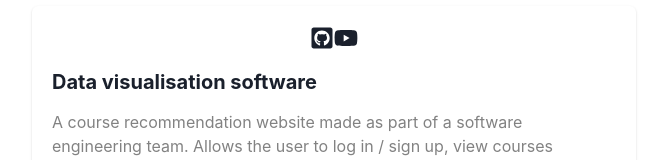
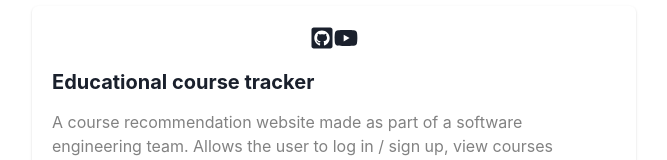
Before and after one commit to david-gasinski/portfolio, a Next.js app: page / in a window 1280 px wide. Shown: the part 1258-1418 px from the top of the page, without its empty margins (356-1023 px from the left). Built offline with nearby package versions, Linux system fonts and the light colour scheme.

Commit message:
update reverted

```diff
--- a/content/content.js
+++ b/content/content.js
@@ -69,7 +69,7 @@ export const projects = [
         blog_post: 'Footballer management software'
     },
     {
-        name: 'Data visualisation software',
+        name: 'Educational course tracker',
         description:
             'A course recommendation website made as part of a software engineering team. Allows the user to log in / sign up, view courses relevant to their degree. Users can mark courses as complete. After a course is completed, it can be given a rating.',
         repo: 'https://github.com/david-gasinski/',
```
